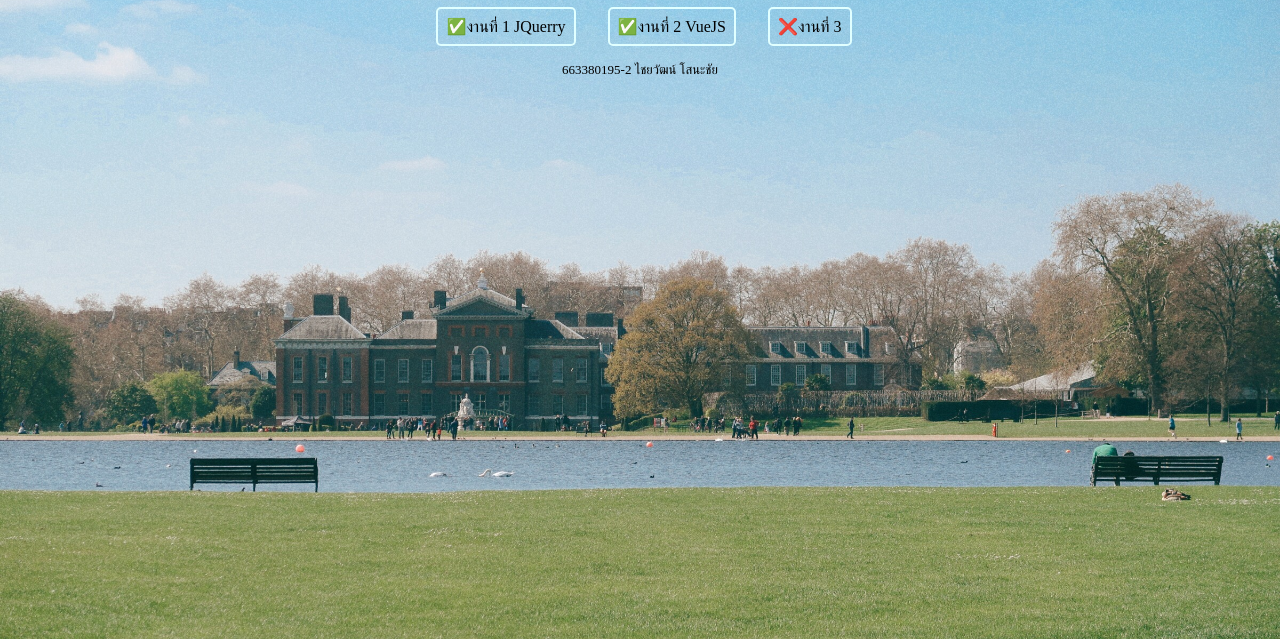
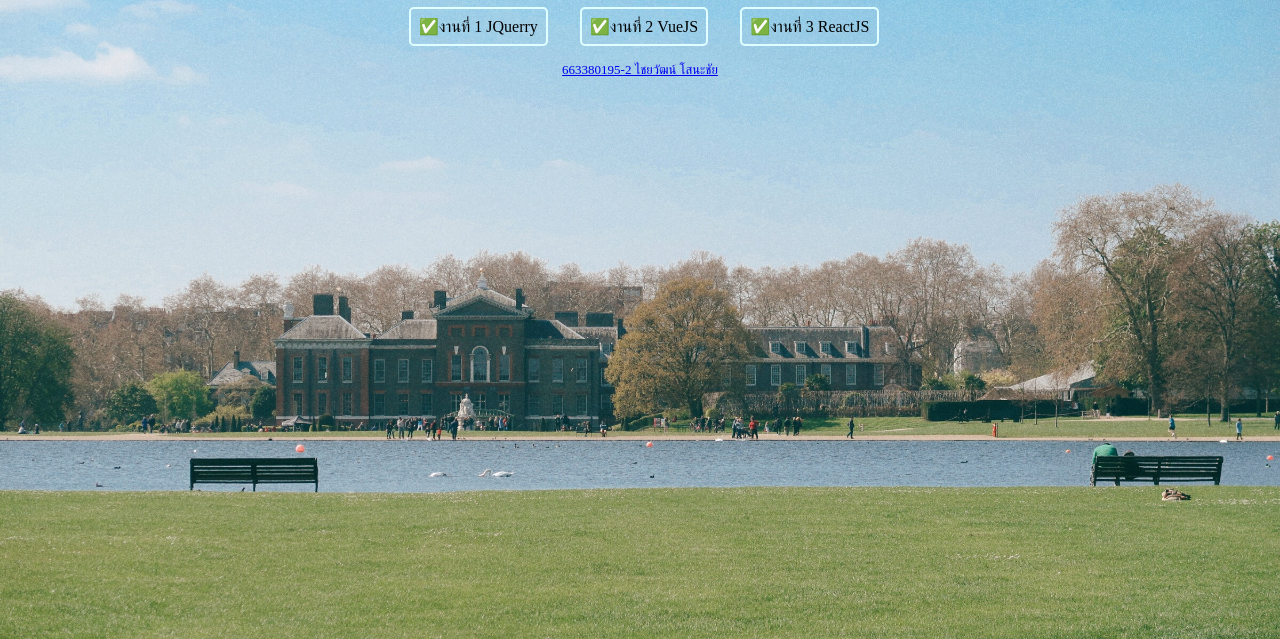
Before and after one commit to chaiyawat19/SC362202, a plain HTML site: page index.html in a window 1280 px wide. Shown: the part 161-800 px from the top of the page. Drawn offline with Linux system fonts and the light colour scheme.

Commit message:
Update index.html

```diff
--- a/index.html
+++ b/index.html
@@ -14,7 +14,7 @@
     <ul class="work">
         <li><a href="assignments/JQuerry/index.html">✅งานที่ 1 JQuerry</a></li>
         <li><a href="assignments/VueJs/index.html">✅งานที่ 2 VueJS</a></li>
-        <li>❌งานที่ 3</li>
+        <li><a href="assignments/Reactjs/quiz.html">✅งานที่ 3 ReactJS</li>
     </ul>
     <p class="author">663380195-2 ไชยวัฒน์ โสนะชัย</p>
 </body>
```
